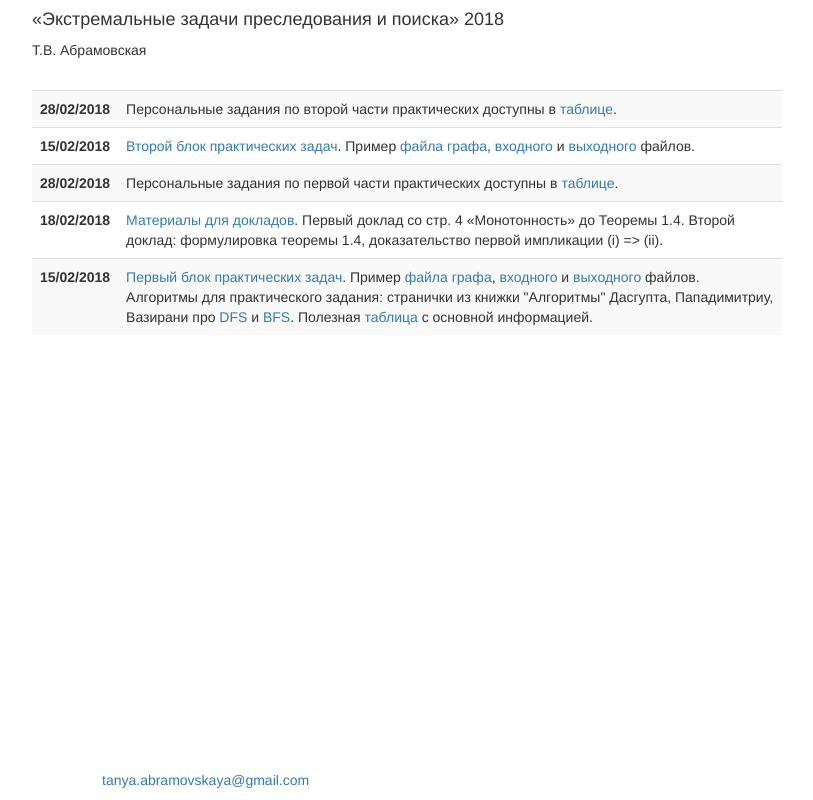
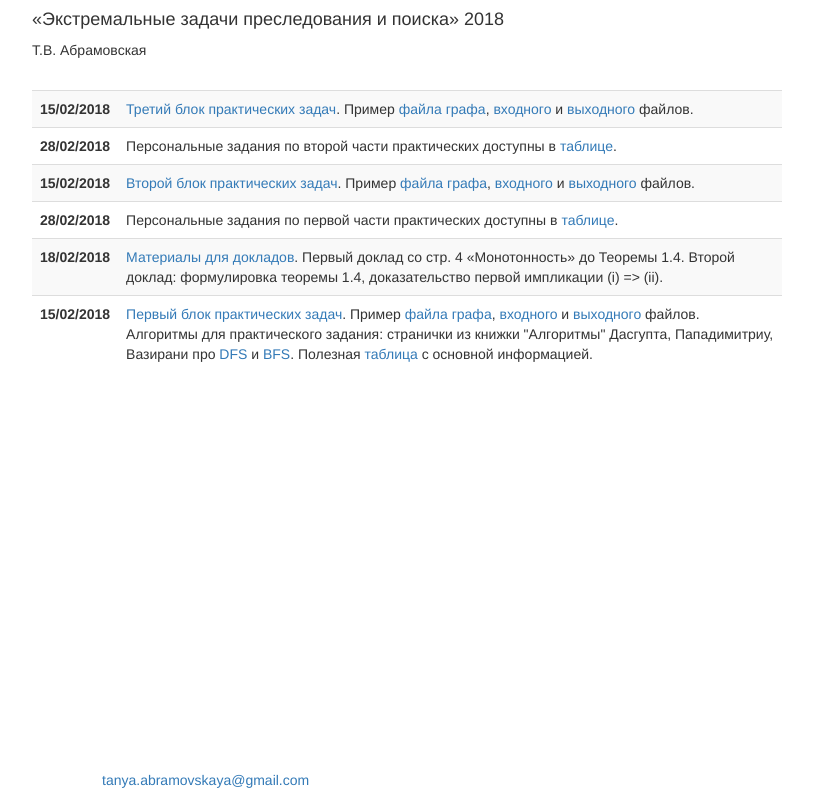
Before and after one commit to TAbramovskaya/GraphSearching-2017, a plain HTML site: page index.html in a window 1280 px wide. Shown: the top 800 px of the page, without its empty margins (38-851 px from the left). Drawn offline with nearby package versions, Linux system fonts and the light colour scheme.

Commit message:
New assignment added

```diff
--- a/index.html
+++ b/index.html
@@ -27,6 +27,14 @@
                 <br>
                 <table class="table table-striped">
                     <tbody>
+                        <tr>
+                            <th scope=row>15/02/2018</th>
+                            <td>
+                                <a href="contents\gs-20180316-problem-set-game.pdf">Третий блок практических задач</a>. Пример
+                                <a href="contents\test3.graph">файла графа</a>,
+                                <a href="contents\test3.in">входного</a> и
+                                <a href="contents\test3.out">выходного</a> файлов.
+                        </tr>
                         <tr>
                             <th scope=row>28/02/2018</th>
                             <td>
```
Also changed, not shown: 5 other files.
